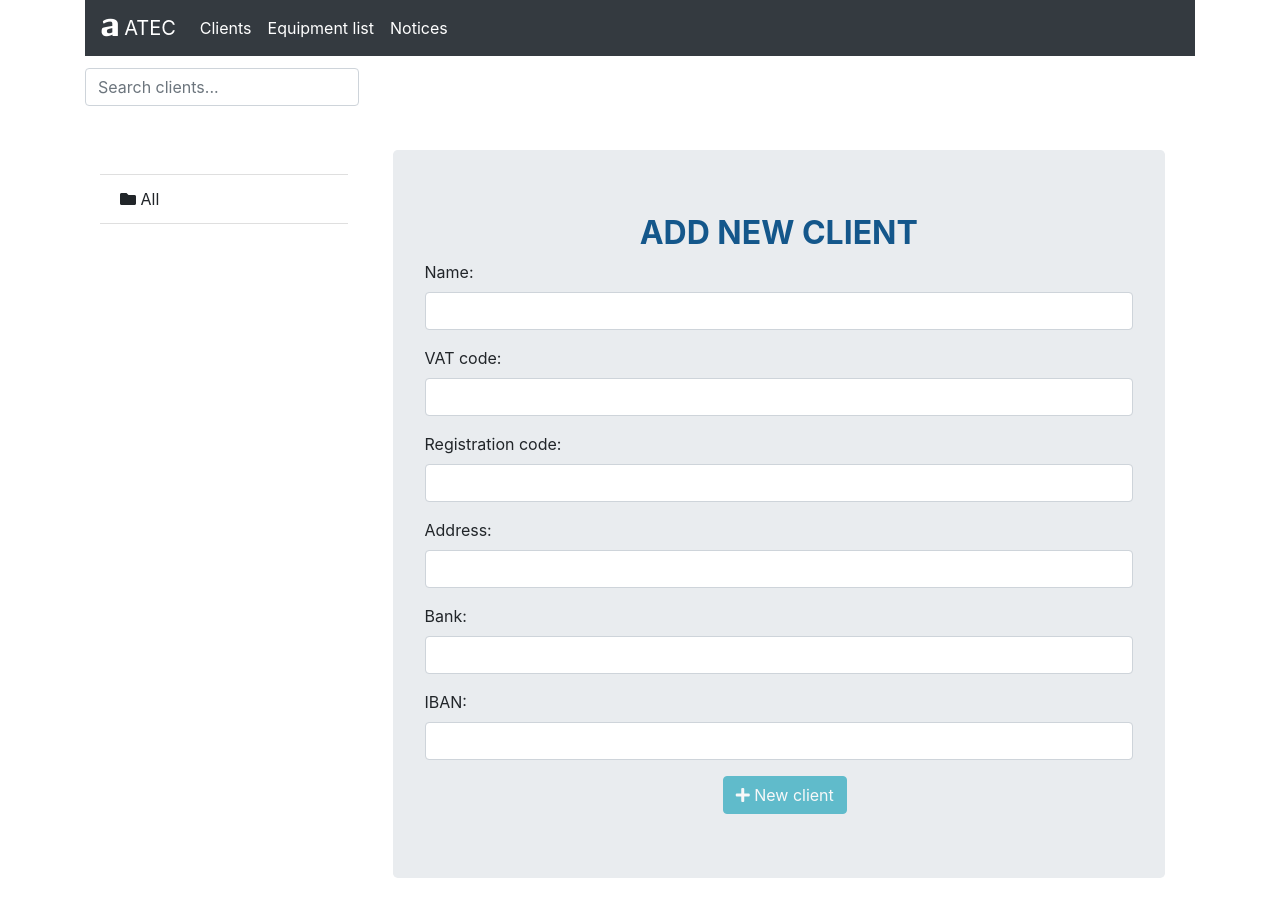
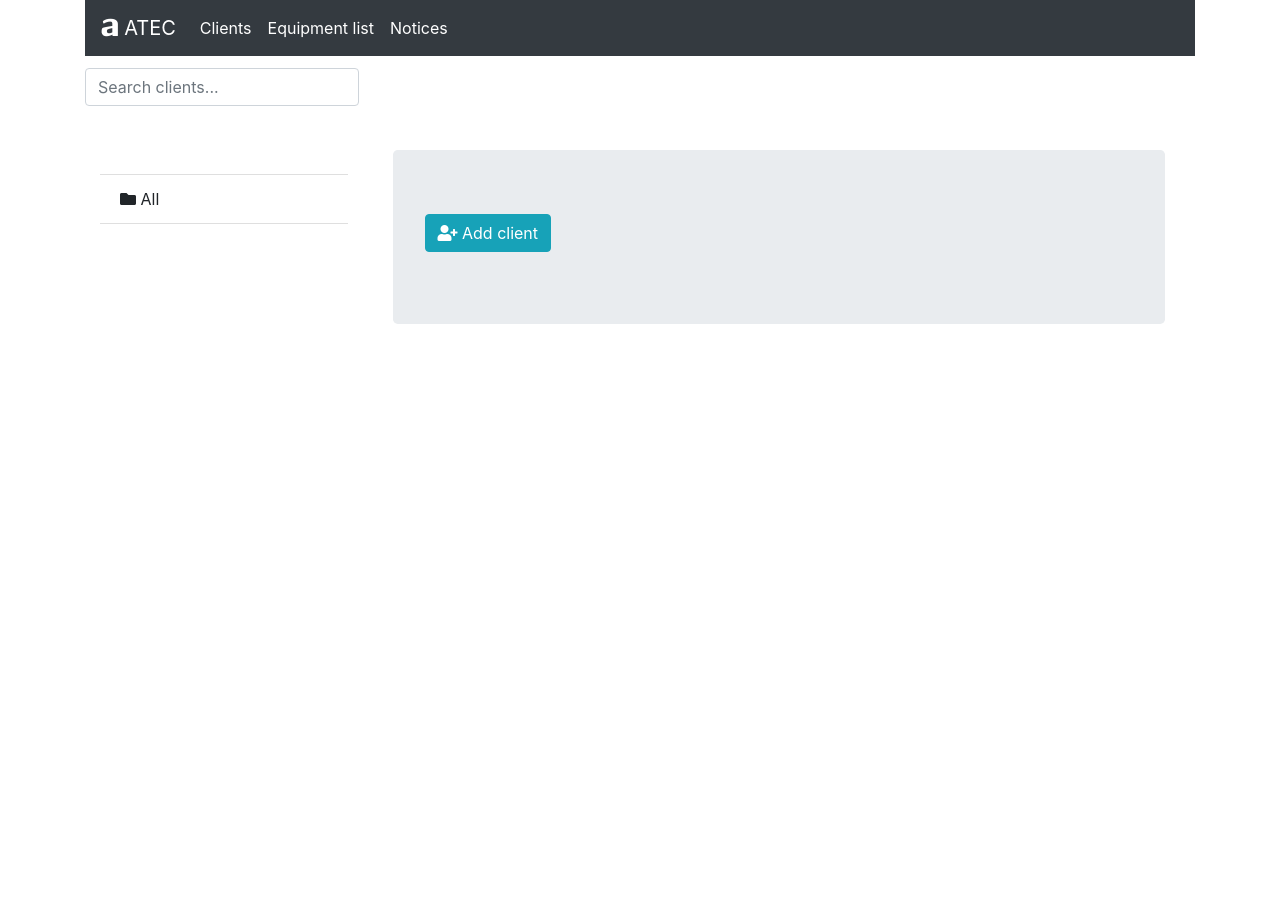
Before and after one commit to adinamlk86/atecAPP, an Angular app in the folder atecAPP-web/src/main/webapp/: page /client in a window 1280 px wide. After the commit the page ends 800 px from the top, so only its background shows below. Built offline with nearby package versions, Linux system fonts and the light colour scheme.

Commit message:
added toggle show/hide button to forms

```diff
--- a/atecAPP-web/src/main/webapp/src/app/forms/new-client-form/new-client-form.component.html
+++ b/atecAPP-web/src/main/webapp/src/app/forms/new-client-form/new-client-form.component.html
@@ -1,5 +1,11 @@
 <div class="container">
   <div class="jumbotron">
+    <button (click)="toggle()" id="bt" class="btn btn-info ">
+      <i class="fa fa-user-plus"></i> Add client
+    </button>
+    <h2></h2>
+    <ng-container *ngIf="show">
+
       <h2>Add new client</h2>
       <form #frm="ngForm" (ngSubmit)="createClient(frm)">
 
@@ -11,7 +17,7 @@
                  class="form-control"
                  name="name"
                  ngModel=""
-               #nameClient ="ngModel"
+                 #nameClient="ngModel"
                  required>
         </div>
         <div *ngIf="nameClient.touched" class="alert alert-danger">
@@ -80,7 +86,7 @@
 
 
       </form>
-
+    </ng-container>
 
   </div>
 </div>
--- a/atecAPP-web/src/main/webapp/src/app/forms/new-client-form/new-client-form.component.ts
+++ b/atecAPP-web/src/main/webapp/src/app/forms/new-client-form/new-client-form.component.ts
@@ -10,6 +10,8 @@ import {ClientService} from "../../service/client.service";
 export class NewClientFormComponent implements OnInit {
 
   clients: Client[]=[];
+  show: boolean=false;
+
 
   constructor(private clientService: ClientService) { }
 
@@ -32,4 +34,8 @@ export class NewClientFormComponent implements OnInit {
       }
     );
   }
+  toggle() {
+    this.show = !this.show;
+
+  }
 }
--- a/atecAPP-web/src/main/webapp/src/app/forms/new-equipment-form/new-equipment-form.component.html
+++ b/atecAPP-web/src/main/webapp/src/app/forms/new-equipment-form/new-equipment-form.component.html
@@ -1,7 +1,11 @@
 <div class="container-fluid">
   <div class="jumbotron">
-    <h2>Add New Equipment</h2>
 
+    <button (click)="toggle()" id="bt" class="btn btn-info ">
+      <i class="fa fa-cog"></i> Add equipment
+    </button>
+    <h2></h2>
+<ng-container *ngIf="show">
     <form novalidate [formGroup]="form" (ngSubmit)="createEquipment()">
 
       <div class="form-group">
@@ -59,6 +63,6 @@
       </div>
 
     </form>
-
+</ng-container>
   </div>
 </div>
--- a/atecAPP-web/src/main/webapp/src/app/forms/new-equipment-form/new-equipment-form.component.ts
+++ b/atecAPP-web/src/main/webapp/src/app/forms/new-equipment-form/new-equipment-form.component.ts
@@ -14,6 +14,7 @@ export class NewEquipmentFormComponent implements OnInit {
   equipmentList: Equipment[] = [];
   clients: Client[]=[];
   form: FormGroup;
+  show: boolean=false;
 
   constructor(private clientService: ClientService) {
   }
@@ -55,5 +56,10 @@ export class NewEquipmentFormComponent implements OnInit {
     );
   }
 
+  toggle() {
+    this.show = !this.show;
+
+  }
+
 
 }
```
Lines whose indentation alone changed are shown as unchanged.
